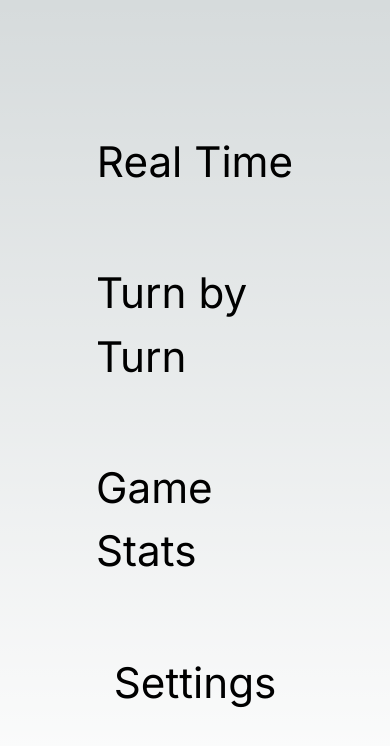
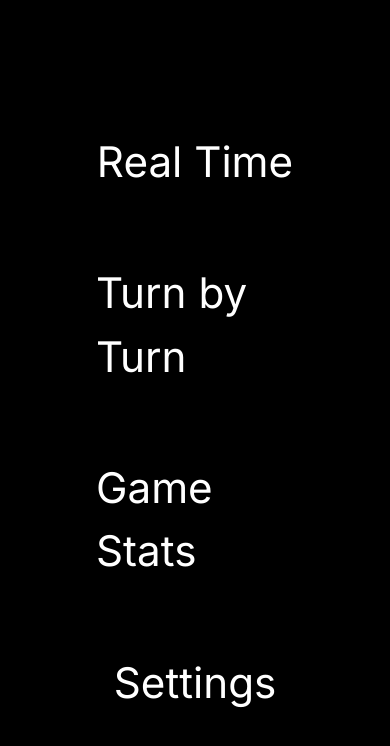
Before and after one commit to scrying-circle/SettlerSupport, a Next.js app: page / in a window 390 px wide. Shown: the top 746 px of the page. Built offline with nearby package versions, Linux system fonts and the light colour scheme.

Commit message:
more responsive styling

```diff
--- a/app/globals.css
+++ b/app/globals.css
@@ -3,9 +3,9 @@
 @tailwind utilities;
 
 :root {
-  --foreground-rgb: 0, 0, 0;
-  --background-start-rgb: 214, 219, 220;
-  --background-end-rgb: 255, 255, 255;
+  --foreground-rgb: 255, 255, 255;
+    --background-start-rgb: 0, 0, 0;
+    --background-end-rgb: 0, 0, 0;
 }
 
 @media (prefers-color-scheme: dark) {
@@ -29,5 +29,11 @@ body {
 a {
   color: rgb(var(--foreground-rgb));
   text-decoration: none;
-  font-size: 50px;
+  font-size: 5vh;
 }
+a:hover {
+  color: rgba(var(--foreground-rgb), 0.6);
+}
+button:hover {
+  opacity: 0.6
+}
--- a/app/page.tsx
+++ b/app/page.tsx
@@ -15,10 +15,10 @@ export default function Home() {
   }, [])
   return (
     <main className="flex min-h-screen flex-col items-center justify-around p-24">
-      <Link className='text-[5vh]' href="/realtime">Real Time</Link>
-      <Link className='text-[5vh]' href="/turnbased">Turn by Turn</Link>
-      <Link className='text-[5vh]' href="/stats">Game Stats</Link>
-      <Link className='text-[5vh]' href="/settings">Settings</Link>
+      <Link href="/realtime">Real Time</Link>
+      <Link href="/turnbased">Turn by Turn</Link>
+      <Link href="/stats">Game Stats</Link>
+      <Link href="/settings">Settings</Link>
     </main>
   )
 }
--- a/app/turnbased/page.tsx
+++ b/app/turnbased/page.tsx
@@ -87,7 +87,7 @@ export default function TurnBased() {
             <Link href="/" className='absolute top-10 left-10'>←</Link>
             <div className="flex min-h-fit min-w-full flex-row items-center place-content-evenly">
                  <div>Turn Count: {turn_count}</div>
-                 <div>Barbarian Rating: {Math.round(barbarian_count*20/turn_count)/10}</div>
+                 <div>Barbarian Rating: {turn_count != 0 ? Math.round(barbarian_count*20/turn_count)/10: 0}</div>
             </div>
 
             <div className="flex min-h-fit min-w-full flex-row items-center justify-evenly z-0">
```
